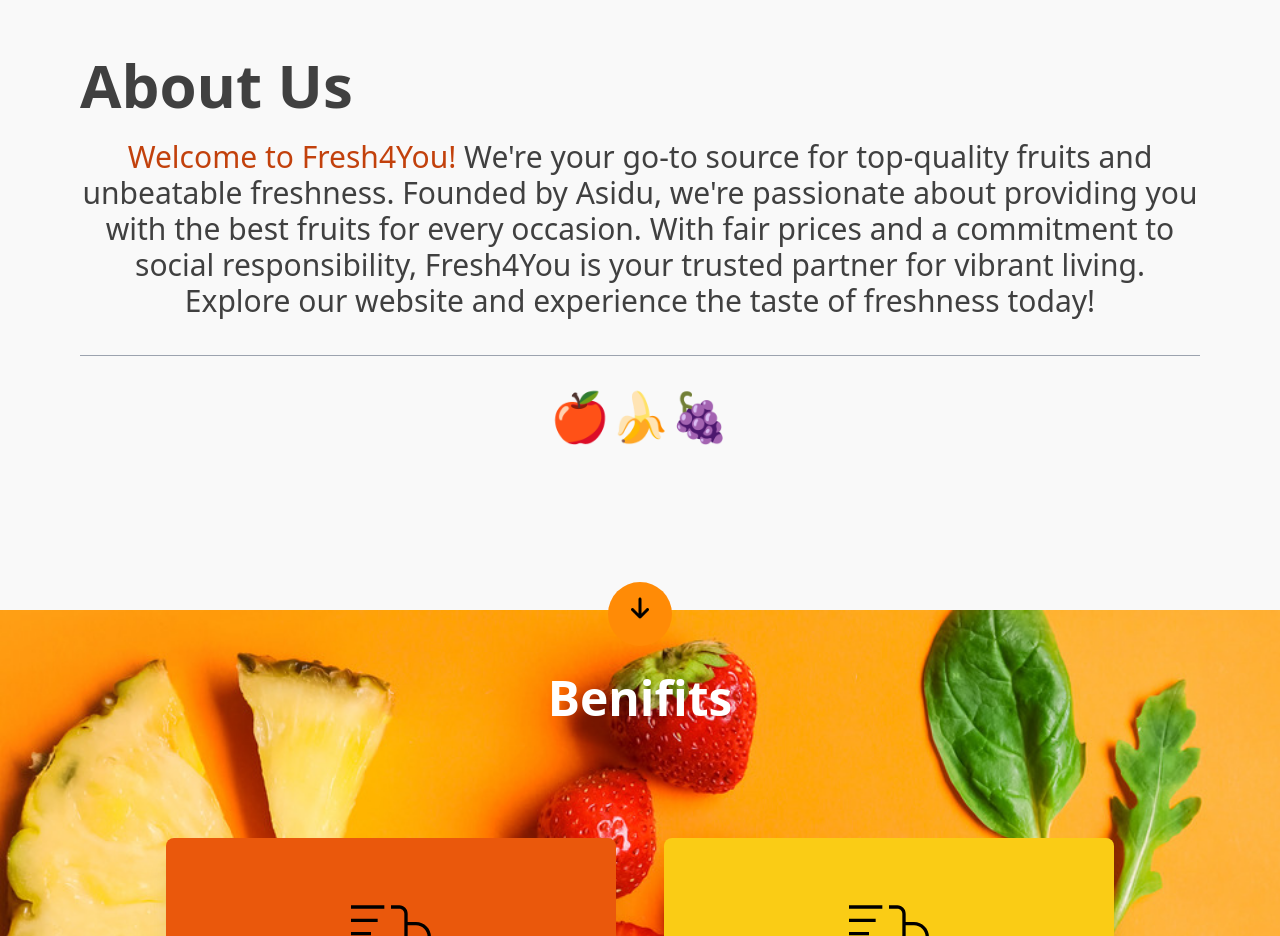
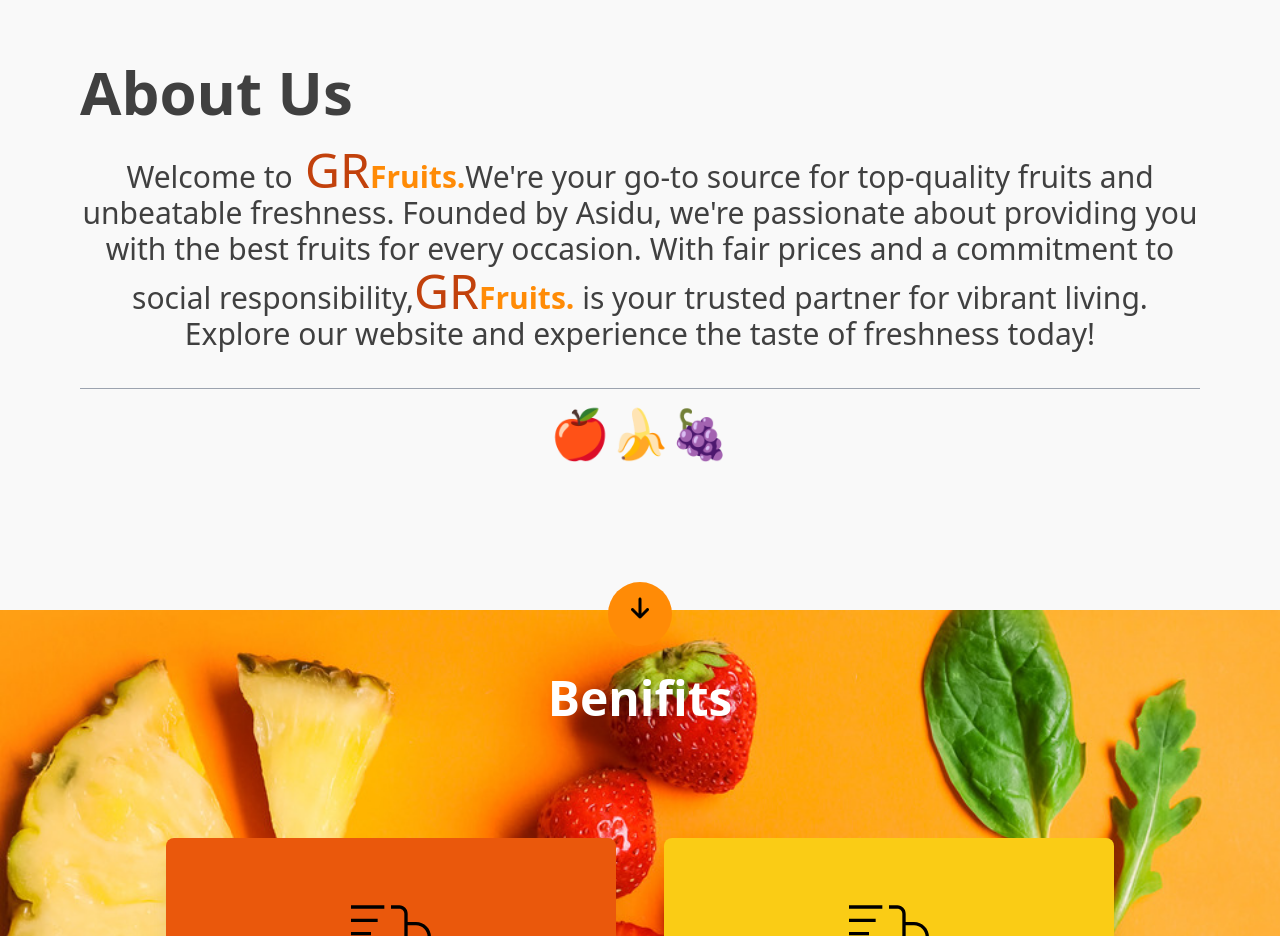
Before and after one commit to stgoshitha/GR-Fruits-Shop-Frontend-Repository, a React (Vite) app: page / in a window 1280 px wide. Shown: the part 940-1876 px from the top of the page. Built offline with nearby package versions, Linux system fonts and the light colour scheme.

Commit message:
[UPDATE] : update the about section

```diff
--- a/src/components/About.jsx
+++ b/src/components/About.jsx
@@ -1,23 +1,32 @@
 import React from 'react'
+
 
 const About = () => {
   return (
     <div>
       <section className='min-h-[700px] bg-center bg-cover flex justify-center items-center'>
           <div className="p-6 md:p-10 lg:p-20 ">
+
             <span className="text-4xl md:text-6xl font-semibold">About Us</span><br/><br/>
-            <h1 className="text-xl md:text-3xl text-center  antialiased  leading-relaxed">
-              <span className="text-orange-700">Welcome to Fresh4You!</span> We're your go-to source for top-quality fruits and unbeatable
+            <h1 className="text-xl md:text-3xl text-center  antialiased  leading-relaxed">Welcome to
+              <span className="text-orange-700">
+                  <span className='text-5xl'> GR</span>
+                  <span className='text-secondary text-3xl font-bold'>Fruits.</span>
+              </span>
+              We're your go-to source for top-quality fruits and unbeatable
               freshness. Founded by Asidu, we're passionate about providing you with the best fruits
               for every occasion. With fair prices and a commitment to social responsibility,
-              Fresh4You is your trusted partner for vibrant living. Explore our website and
+              <span className="text-orange-700">
+                  <span className='text-5xl'>GR</span>
+                  <span className='text-secondary text-3xl font-bold'>Fruits. </span>
+              </span>
+              is your trusted partner for vibrant living. Explore our website and
               experience the taste of freshness today!
               <br /><br />
               <hr className="h- border-t border-gray-400" />
-              <br />
-              <span className="text-5xl">🍎🍌🍇</span>
+              <div className='mt-5'><span className="text-5xl">🍎🍌🍇</span></div>
             </h1>
-            <br />
+
           </div>
       </section>
     </div>
```
